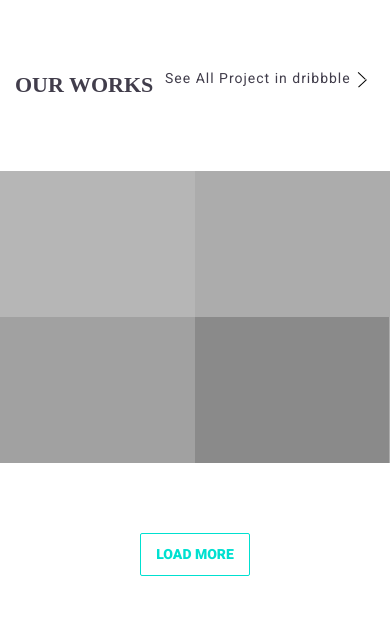
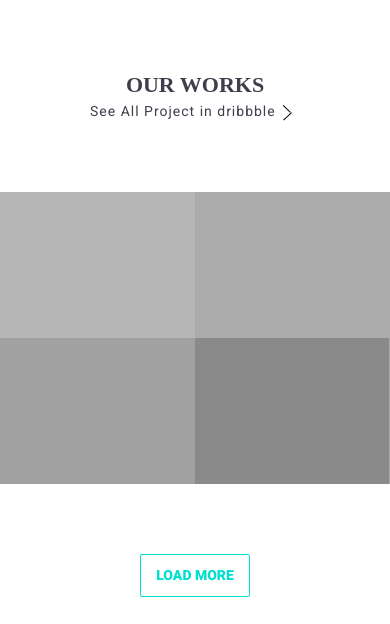
Before and after one commit to mynameisfoxy/test1-2, a plain HTML site: page index.html in a window 390 px wide. Shown: the part 5600-6224 px from the top of the page. Drawn offline with nearby package versions, Linux system fonts and the light colour scheme.

Commit message:
mobile-fix

```diff
--- a/css/style.css
+++ b/css/style.css
@@ -807,6 +807,20 @@ body {
 	.header__content {
 		padding-top: 70px;
 	}
+	.our-works-block__header {
+		-ms-flex-wrap: wrap;
+		    flex-wrap: wrap;
+		-webkit-box-pack: center;
+		    -ms-flex-pack: center;
+		        justify-content: center;
+		-webkit-box-align: center;
+		    -ms-flex-align: center;
+		        align-items: center;
+	}
+	.our-works-block__header>span {
+		min-width: 200px;
+		text-align: center;
+	}
 }
 /*sm*/
 @media (min-width: 576px) and (max-width: 767.98px) {
```
